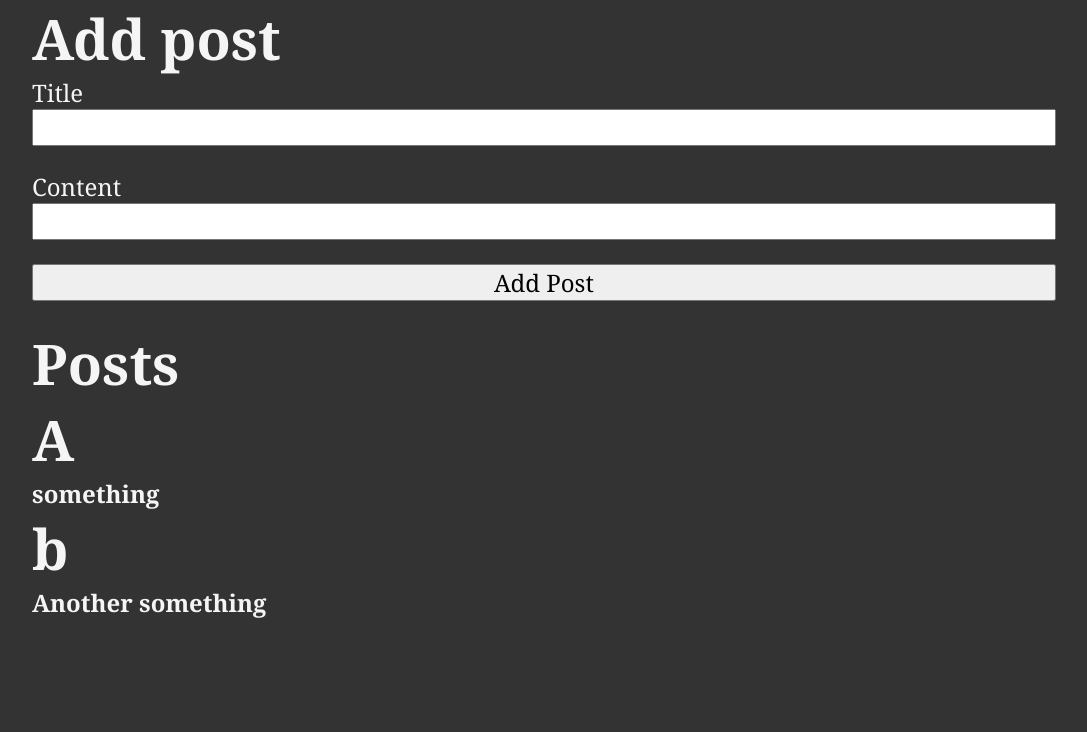
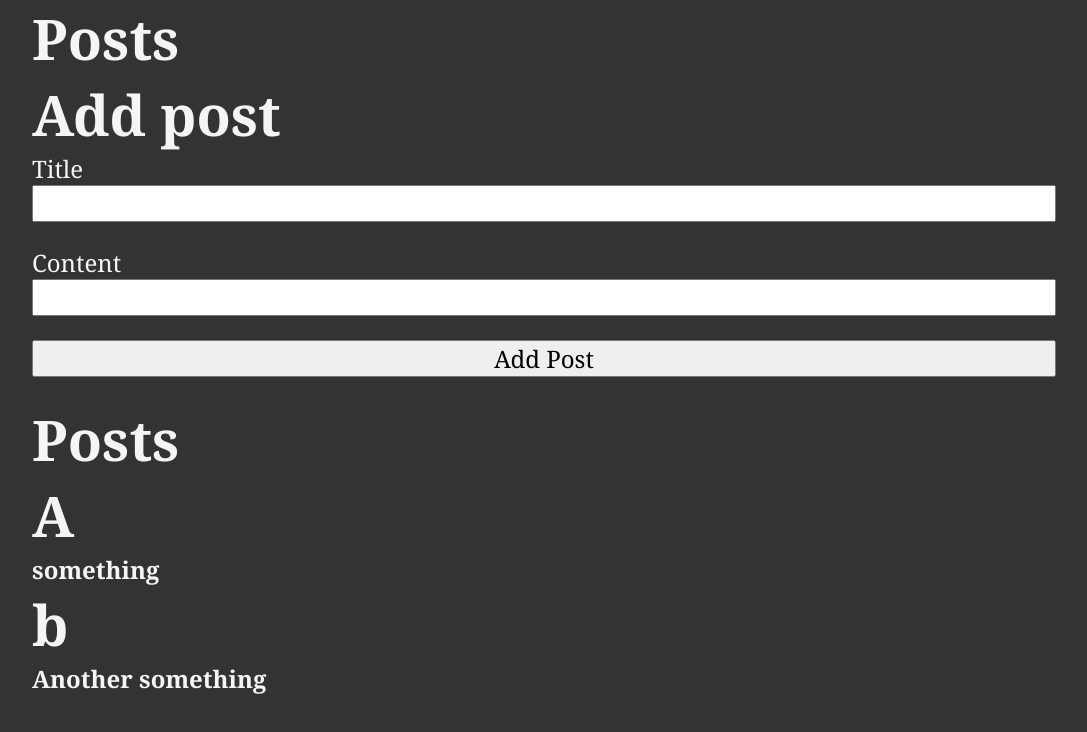
Before and after one commit to Inferno-coder/redux-tool-app, a React (Create React App) app: page / in a window 1280 px wide. Shown: the top 732 px of the page, without its empty margins (96-1183 px from the left). Built offline with nearby package versions, Linux system fonts and the light colour scheme.

Commit message:
Update App.js

```diff
--- a/src/App.js
+++ b/src/App.js
@@ -6,6 +6,7 @@ function App() {
 
   return (
     <div>
+      <h1>Posts</h1>
       <Addpost/>
       <Postlist/>
     </div>
```
